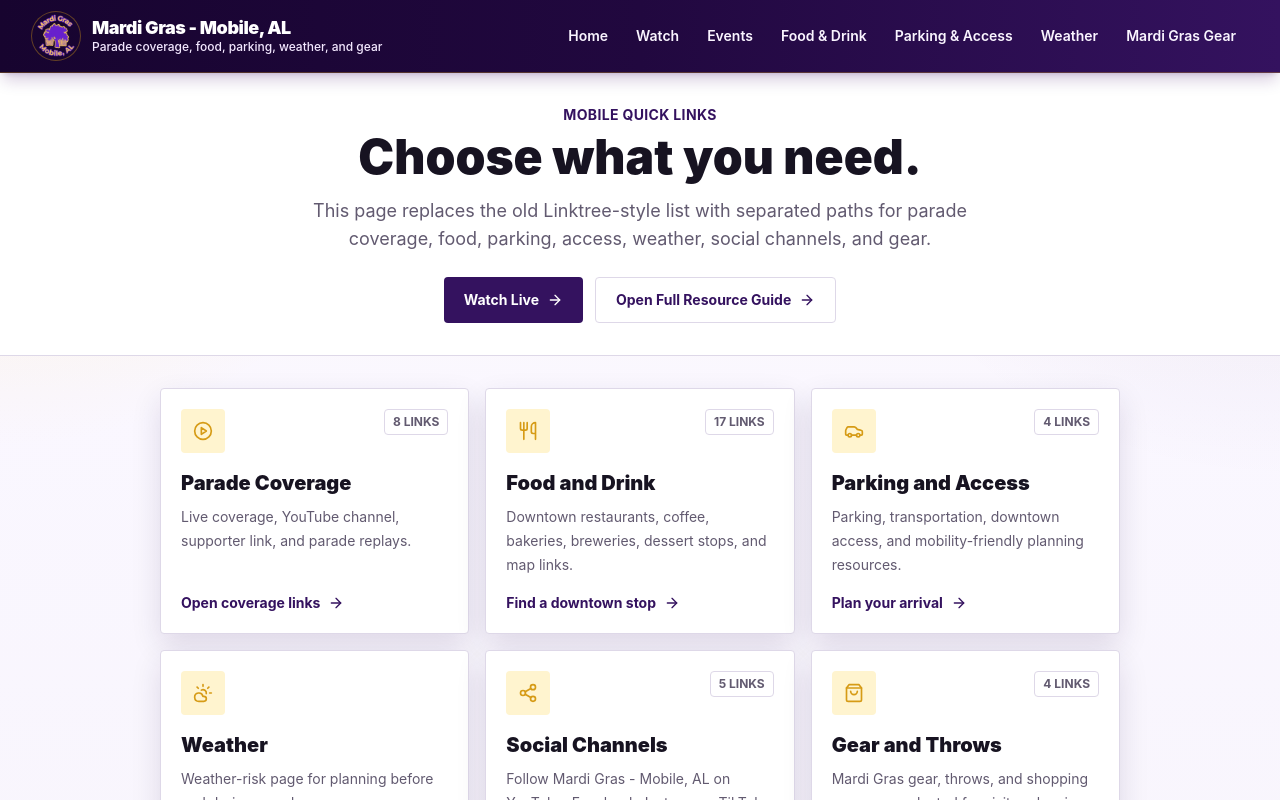
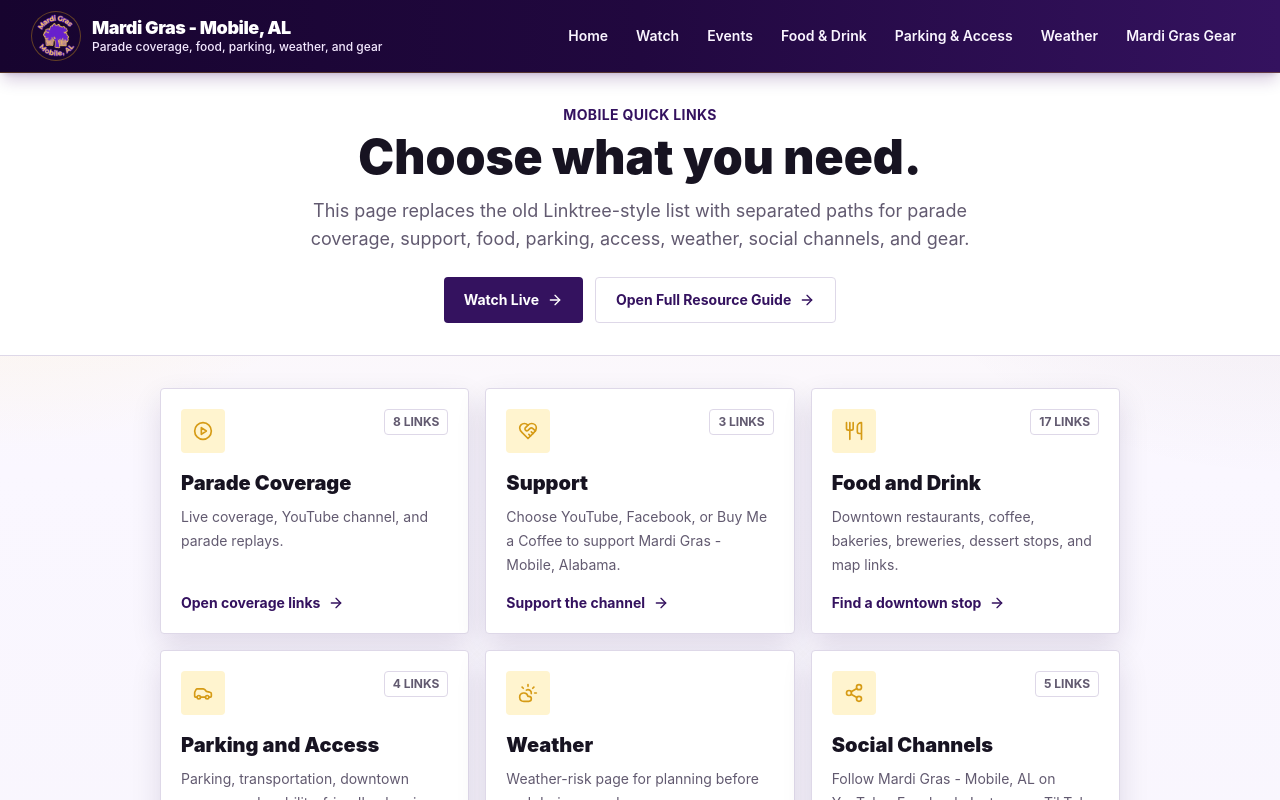
Before and after one commit to TheCryptoArborist/251mardigras, a Next.js app: page /links in a window 1280 px wide. Shown: the top 800 px of the page. Built offline with nearby package versions, Linux system fonts and the light colour scheme; no server answers; the database is empty; what @next/env would draw is missing.

Commit message:
Add support option to quick links

```diff
--- a/src/app/links/page.tsx
+++ b/src/app/links/page.tsx
@@ -4,6 +4,7 @@ import {
   Car,
   CloudSun,
   ExternalLink,
+  HeartHandshake,
   MapPinned,
   PlayCircle,
   Share2,
@@ -17,11 +18,19 @@ export const dynamic = "force-dynamic";
 const quickLinkGroups = [
   {
     title: "Parade Coverage",
-    description: "Live coverage, YouTube channel, supporter link, and parade replays.",
+    description: "Live coverage, YouTube channel, and parade replays.",
     href: "/links/parade-coverage",
     categories: ["Live Coverage / Channel Support", "Previous Parade Seasons"],
     icon: <PlayCircle className="h-5 w-5" aria-hidden="true" />,
     action: "Open coverage links"
+  },
+  {
+    title: "Support",
+    description: "Choose YouTube, Facebook, or Buy Me a Coffee to support Mardi Gras - Mobile, Alabama.",
+    href: "/links/support",
+    categories: ["Support"],
+    icon: <HeartHandshake className="h-5 w-5" aria-hidden="true" />,
+    action: "Support the channel"
   },
   {
     title: "Food and Drink",
@@ -77,7 +86,7 @@ export default async function LinksPage() {
             Choose what you need.
           </h1>
           <p className="mx-auto mt-4 max-w-2xl text-base leading-7 text-parade-muted sm:text-lg">
-            This page replaces the old Linktree-style list with separated paths for parade coverage, food, parking, access, weather, social channels, and gear.
+            This page replaces the old Linktree-style list with separated paths for parade coverage, support, food, parking, access, weather, social channels, and gear.
           </p>
           <div className="mt-6 flex flex-wrap justify-center gap-3">
             <Link href="/watch" className="inline-flex items-center justify-center gap-2 rounded bg-parade-purple px-5 py-3 text-sm font-bold text-white hover:bg-parade-purpleDark">
```
